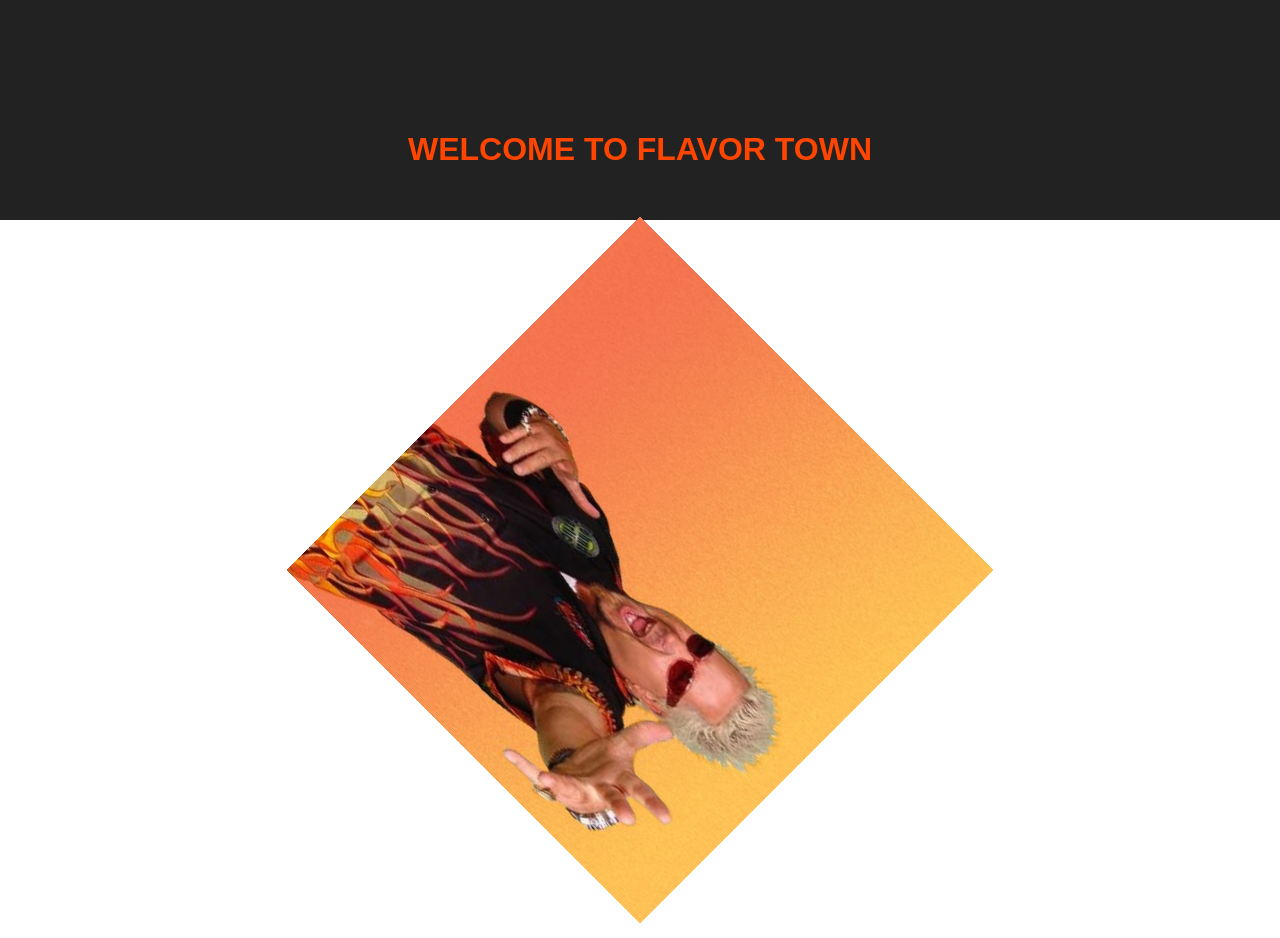
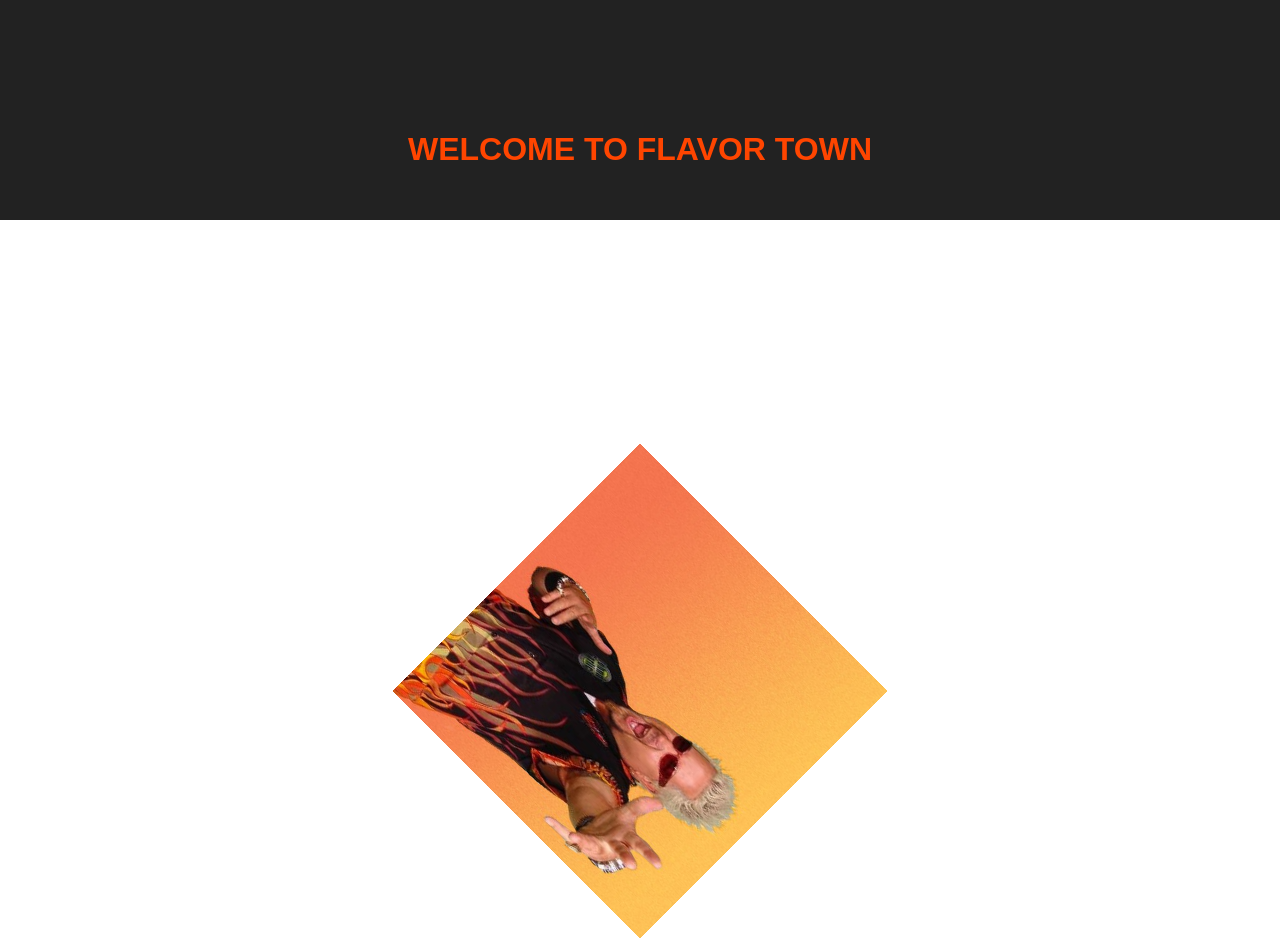
Before and after one commit to facebook-api-test/client, a React (Create React App) app: page / in a window 1280 px wide. Built offline with nearby package versions, Linux system fonts and the light colour scheme.

Commit message:
Fun Fieri Updates

```diff
--- /dev/null
+++ b/public/facebookLogin.js
@@ -0,0 +1,72 @@
+    // This is called with the results from from FB.getLoginStatus().
+    function statusChangeCallback(response) {
+        console.log('statusChangeCallback');
+        console.log(response);
+        // The response object is returned with a status field that lets the
+        // app know the current login status of the person.
+        // Full docs on the response object can be found in the documentation
+        // for FB.getLoginStatus().
+        if (response.status === 'connected') {
+        // Logged into your app and Facebook.
+        testAPI();
+        } else {
+        // The person is not logged into your app or we are unable to tell.
+        document.getElementById('status').innerHTML = 'Please log ' +
+        'into this app.';
+        }
+    }
+
+    // This function is called when someone finishes with the Login
+    // Button.  See the onlogin handler attached to it in the sample
+    // code below.
+    function checkLoginState() {
+        FB.getLoginStatus(function(response) {
+            statusChangeCallback(response);
+        });
+    }
+
+    window.fbAsyncInit = function() {
+        FB.init({
+            appId      : '1011209039030733',
+            cookie     : true,  // enable cookies to allow the server to access
+                                // the session
+            xfbml      : true,  // parse social plugins on this page
+            version    : 'v2.8' // use graph api version 2.8
+        });
+
+        // Now that we've initialized the JavaScript SDK, we call
+        // FB.getLoginStatus().  This function gets the state of the
+        // person visiting this page and can return one of three states to
+        // the callback you provide.  They can be:
+        //
+        // 1. Logged into your app ('connected')
+        // 2. Logged into Facebook, but not your app ('not_authorized')
+        // 3. Not logged into Facebook and can't tell if they are logged into
+        //    your app or not.
+        //
+        // These three cases are handled in the callback function.
+
+        FB.getLoginStatus(function(response) {
+            statusChangeCallback(response);
+        });
+
+    };
+
+    // Load the SDK asynchronously
+    (function(d, s, id) {
+        var js, fjs = d.getElementsByTagName(s)[0];
+        if (d.getElementById(id)) return;
+        js = d.createElement(s); js.id = id;
+        js.src = "https://connect.facebook.net/en_US/sdk.js";
+        fjs.parentNode.insertBefore(js, fjs);
+    }(document, 'script', 'facebook-jssdk'));
+
+    // Here we run a very simple test of the Graph API after login is
+    // successful.  See statusChangeCallback() for when this call is made.
+    function testAPI() {
+        console.log('Welcome!  Fetching your information.... ');
+        FB.api('/me?fields=id,name,picture', function(response) {
+        document.getElementById('status').innerHTML =
+        'Thanks for logging in, ' + response.id + " " + response.name + '!';
+        });
+    }
--- a/public/index.html
+++ b/public/index.html
@@ -10,18 +10,28 @@
     -->
     <link rel="manifest" href="%PUBLIC_URL%/manifest.json">
     <link rel="shortcut icon" href="%PUBLIC_URL%/favicon.ico">
+    <script src="//ajax.googleapis.com/ajax/libs/jquery/1.10.1/jquery.min.js"></script>
+
+
       <!--
         Notice the use of %PUBLIC_URL% in the tags above.
         It will be replaced with the URL of the `public` folder during the build.
         Only files inside the `public` folder can be referenced from the HTML.
 
-      Unlike "/favicon.ico" or "favicon.ico", "%PUBLIC_URL%/favicon.ico" will
+        Unlike "/favicon.ico"s or "favicon.ico", "%PUBLIC_URL%/favicon.ico" will
         work correctly both with client-side routing and a non-root public URL.
         Learn how to configure a non-root public URL by running `npm run build`.
       -->
     <title>React App</title>
   </head>
   <body>
+  <script type="text/javascript" src="facebookLogin.js"></script>
+  <!--
+    Below we include the Login Button social plugin. This button uses
+    the JavaScript SDK to present a graphical Login button that triggers
+    the FB.login() function when clicked.
+  -->
+
   <noscript>
       You need to enable JavaScript to run this app.
     </noscript>
--- a/src/App.css
+++ b/src/App.css
@@ -4,8 +4,15 @@
 
 .App-logo {
   animation: App-logo-spin infinite 20s linear;
-  height: 500px;
-  width: 500px;
+  height: 350px;
+  width: 350px;
+  margin: 20px;
+
+}
+
+.App-fill{
+  height: 100%;
+  width: 100%;
 }
 
 .App-header {
@@ -25,9 +32,17 @@
   font-size: large;
 }
 
-.Flavor{
-  padding: 100px;
+.App-table{
+  align-content: center;
+  margin: 0px auto;
 }
+
+.App-row-default{
+  height: 100px;
+}
+
+
+
 
 @keyframes App-logo-spin {
   from { transform: rotate(0deg); }
--- a/src/App.js
+++ b/src/App.js
@@ -8,10 +8,13 @@ class App extends Component {
       <div className="App">
         <header className="App-header">
           <h1 className="App-title">WELCOME TO FLAVOR TOWN</h1>
+            <table className="App-table">
+                <tr className="App-row-default"><h2 className="App-fill" id="status" /></tr>
+                <tr className="App-row-default"><div className="fb-login-button App-fill" data-max-rows={1} data-size="large" data-button-type="continue_with" data-show-faces="false" data-auto- logout-link="false" data-use-continue-as="false" /></tr>
+                <tr ><img src={fieri} className="App-logo" alt="logo" /></tr>
+            </table>
+
         </header>
-      <body className="Flavor">
-      <img src={fieri} className="App-logo" alt="logo" />
-      </body>
       </div>
     );
   }
```
Lines whose indentation alone changed are shown as unchanged.
